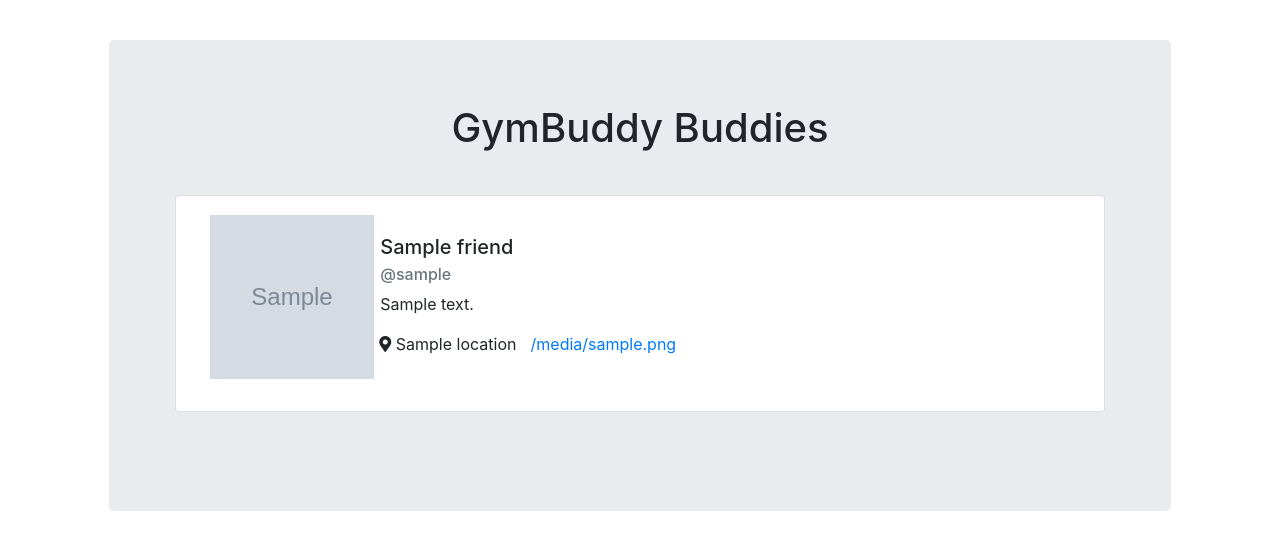
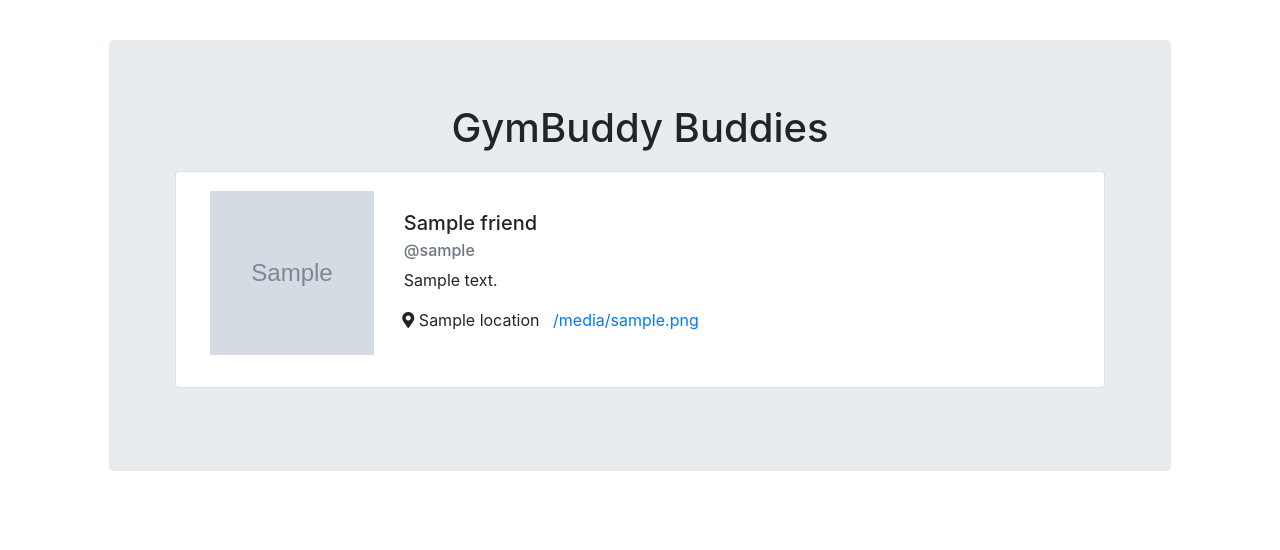
Before and after one commit to eric-newcomer/GymBuddy, a Django app: template main/templates/main/friends.html in a window 1280 px wide. Shown: the part 56-606 px from the top of the page. Run offline with Django 3.2, Linux system fonts and the light colour scheme; the template is opened without the code that fills it: most values are stand-ins (such as "Sample title", 1, 10 or a date in 2020); grey boxes marked "Sample" are stand-in pictures; some libraries are stand-ins or nearby versions.

Commit message:
Modifying card view

```diff
--- a/main/static/main/friend.css
+++ b/main/static/main/friend.css
@@ -1,6 +1,6 @@
 .card-body {
     text-align: left;
-    margin-left: 5px;
+    margin-left: 2vw;
     display: block;
 }
 
--- a/main/static/main/landing.css
+++ b/main/static/main/landing.css
@@ -14,7 +14,7 @@ body, html {
 .mainlogo {
     font-size: 3.5rem;
     margin-top: 5%;
-    position: relative;
+
 }
 
 .home-content {
--- a/main/templates/main/friends.html
+++ b/main/templates/main/friends.html
@@ -6,14 +6,14 @@
 <div class="jumbotron">
     <h1>GymBuddy Buddies</h1>
     {% for friend in friend_list %}
-    <div class="container py-3">
+    <div class="container">
         <div class="card" style="margin: 2%;">
             <div class="row" style="margin: 2%;">
                 <div class="col-md-2">
                     <img class="card-img-left" src="{{ friend.profile.image.url }}" alt="Card image cap" align="left">
                 </div>
-                <div class="col-md-10 px-3">
-                    <div class="card-body px-3">
+                <div class="col-md-10">
+                    <div class="card-body">
                         <h5 class="card-title">{{friend.get_full_name}}</h5>
                         <h6 class="card-subtitle mb-2 text-muted">@{{ friend.username }}</h6>
                         <p class="card-text">{{ friend.profile.bio }}</p>
```
